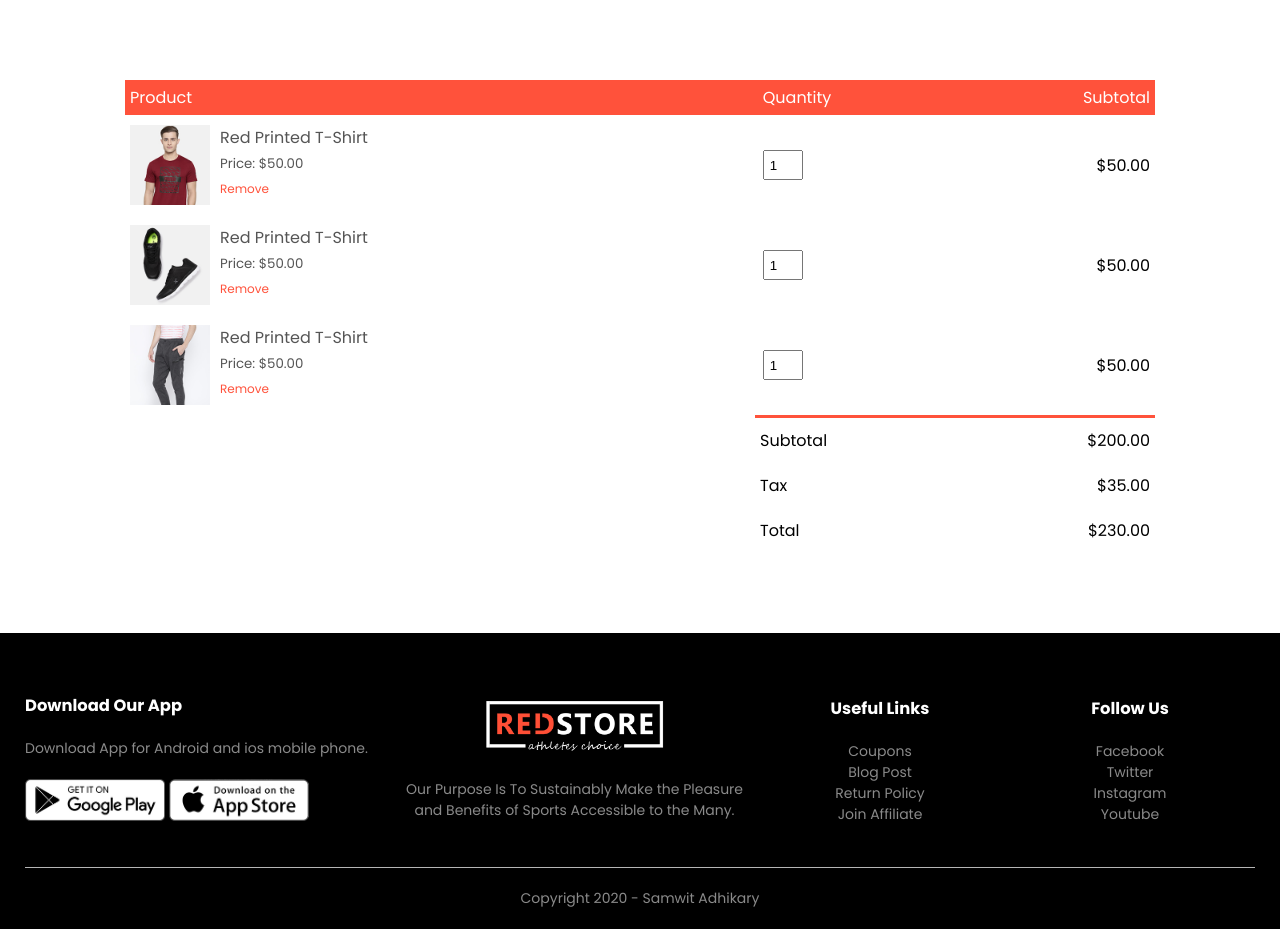
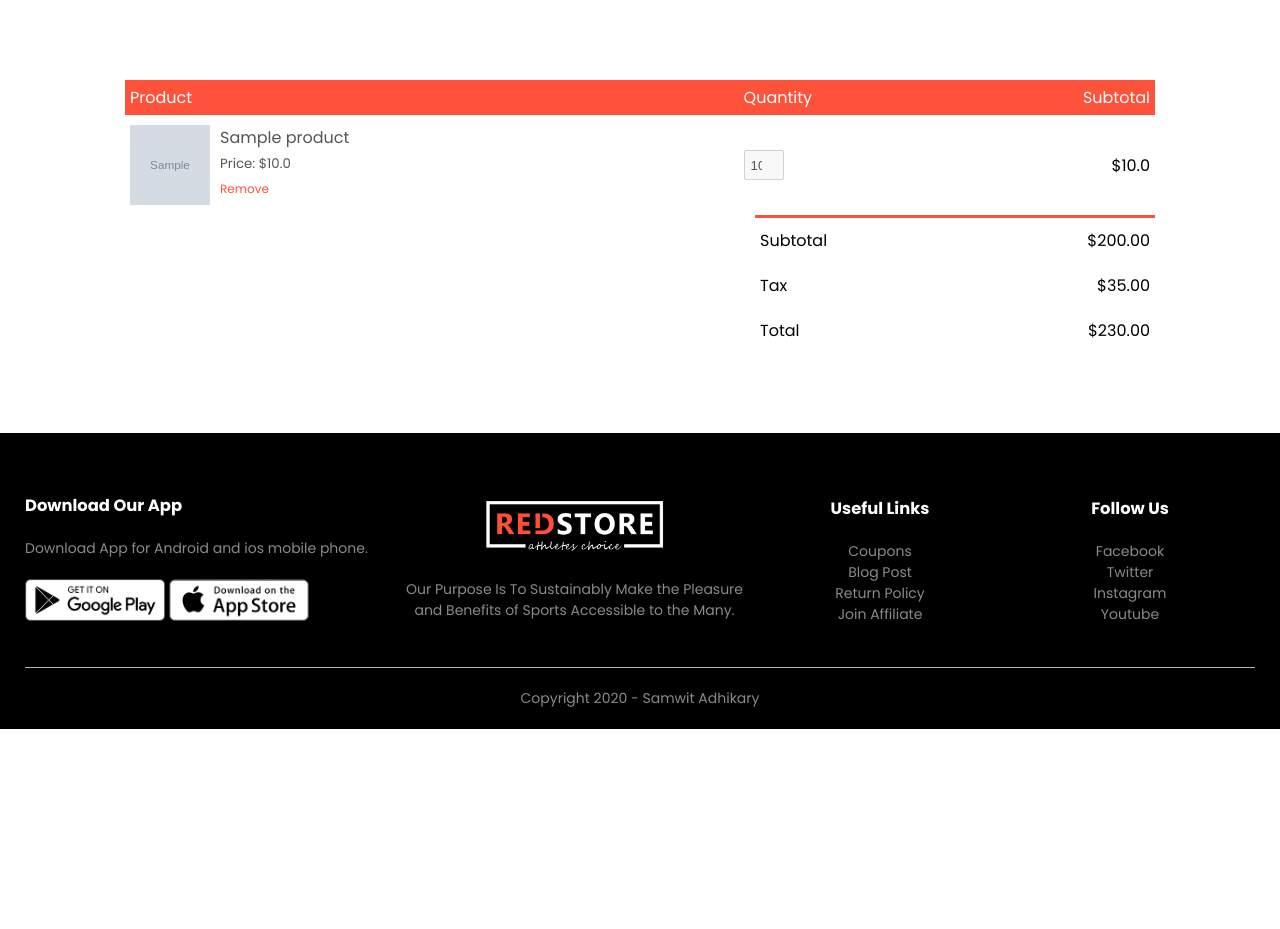
Before and after one commit to ibnu-umer/EcommSite, a Django app: template templates/cart.html in a window 1280 px wide. Shown: the part 83-1012 px from the top of the page. After the commit the page ends 812 px from the top, so only its background shows below. Run offline with Django 5.2, Linux system fonts and the light colour scheme; the template is opened without the code that fills it: values that come from a table or form of the project are taken from there, others are empty; tables that the repository leaves empty hold one stand-in row (values such as "Sample post"); grey boxes marked "Sample" are stand-in pictures.

Commit message:
Cart Managment

```diff
--- a/orders/models.py
+++ b/orders/models.py
@@ -26,4 +26,5 @@ class Order(models.Model):
 class OrderedItem(models.Model):
     product=models.ForeignKey(Products, related_name="added_to_cart", on_delete=models.SET_NULL, null=True)
     quantity=models.IntegerField(default=1)
+    size=models.CharField(default="XL")
     owner=models.ForeignKey(Order, on_delete=models.CASCADE, related_name="added_items")
--- a/orders/urls.py
+++ b/orders/urls.py
@@ -2,5 +2,6 @@ from django.urls import path
 from orders import views
 
 urlpatterns = [
-    path("cart/", views.cart, name="cart")
+    path("cart/", views.cart, name="cart"),
+    path("add_to_cart", views.add_to_cart, name="add_to_cart")
 ]
--- a/templates/cart.html
+++ b/templates/cart.html
@@ -14,51 +14,25 @@
             <th>Quantity</th>
             <th>Subtotal</th>
         </tr>
+
+        {% for cart_item in cart.added_items.all %}
         <tr>
             <td>
                 <div class="cart-info">
-                    <img src="{% static 'images/buy-1.jpg' %}">
+                    <img src="{{ cart_item.product.image.url }}">
                     <div>
-                        <p>Red Printed T-Shirt</p>
-                        <small>Price: $50.00</small>
+                        <p>{{ cart_item.product.title }}</p>
+                        <small>Price: ${{ cart_item.product.price }}</small>
                         <br>
                         <a href="">Remove</a>
                     </div>
                 </div>
             </td>
-            <td><input type="number" value="1"></td>
-            <td>$50.00</td>
+            <td><input type="number" disabled value="{{ cart_item.quantity }}"></td>
+            <td>${{ cart_item.product.price }}</td>
         </tr>
-        <tr>
-            <td>
-                <div class="cart-info">
-                    <img src="{% static 'images/buy-2.jpg' %}">
-                    <div>
-                        <p>Red Printed T-Shirt</p>
-                        <small>Price: $50.00</small>
-                        <br>
-                        <a href="">Remove</a>
-                    </div>
-                </div>
-            </td>
-            <td><input type="number" value="1"></td>
-            <td>$50.00</td>
-        </tr>
-        <tr>
-            <td>
-                <div class="cart-info">
-                    <img src="{% static 'images/buy-3.jpg' %}">
-                    <div>
-                        <p>Red Printed T-Shirt</p>
-                        <small>Price: $50.00</small>
-                        <br>
-                        <a href="">Remove</a>
-                    </div>
-                </div>
-            </td>
-            <td><input type="number" value="1"></td>
-            <td>$50.00</td>
-        </tr>
+        {% endfor %}
+
     </table>
     <div class="total-price">
         <table>
```
Also changed, not shown: orders/views.py (+31 -2 lines), templates/product_page.html (+12 -4 lines).
